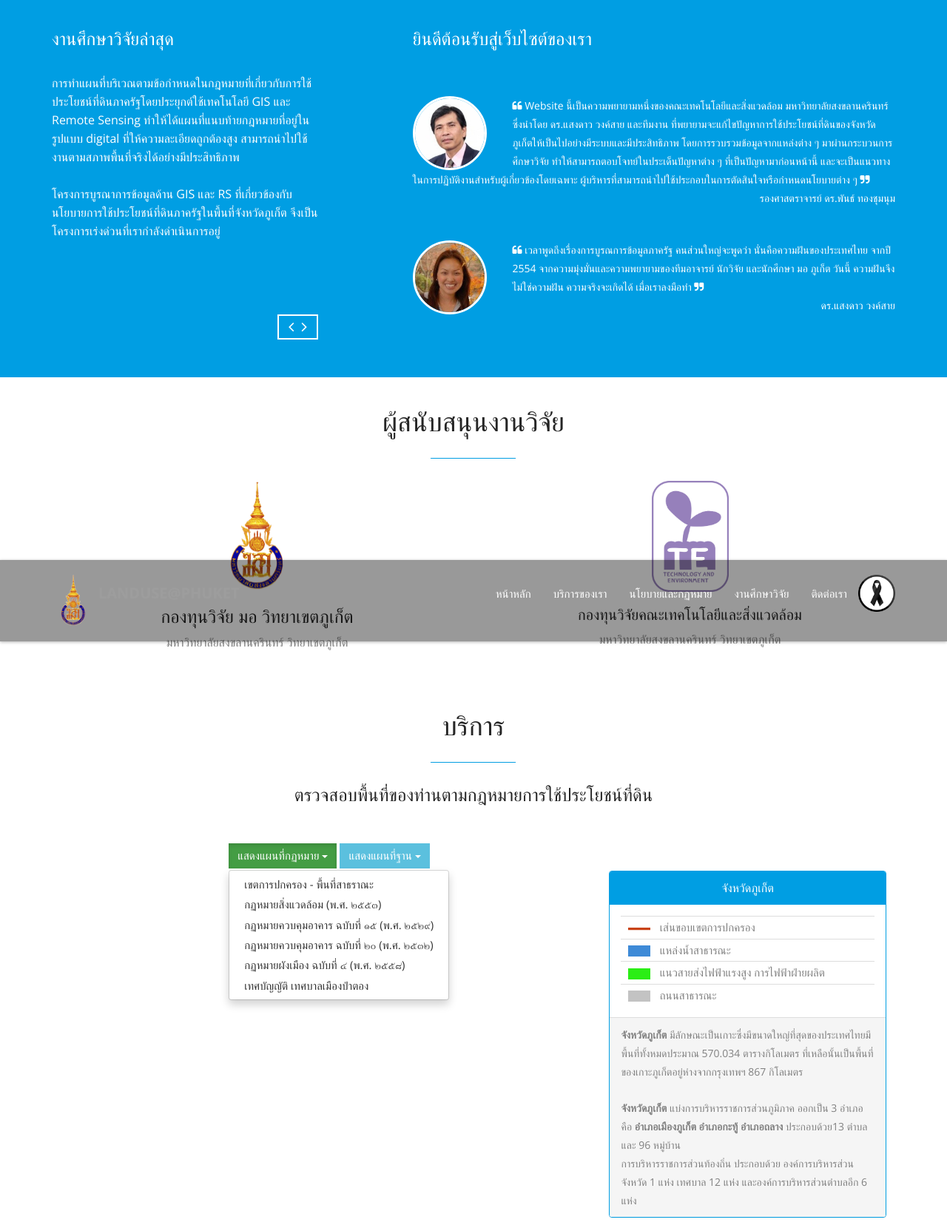
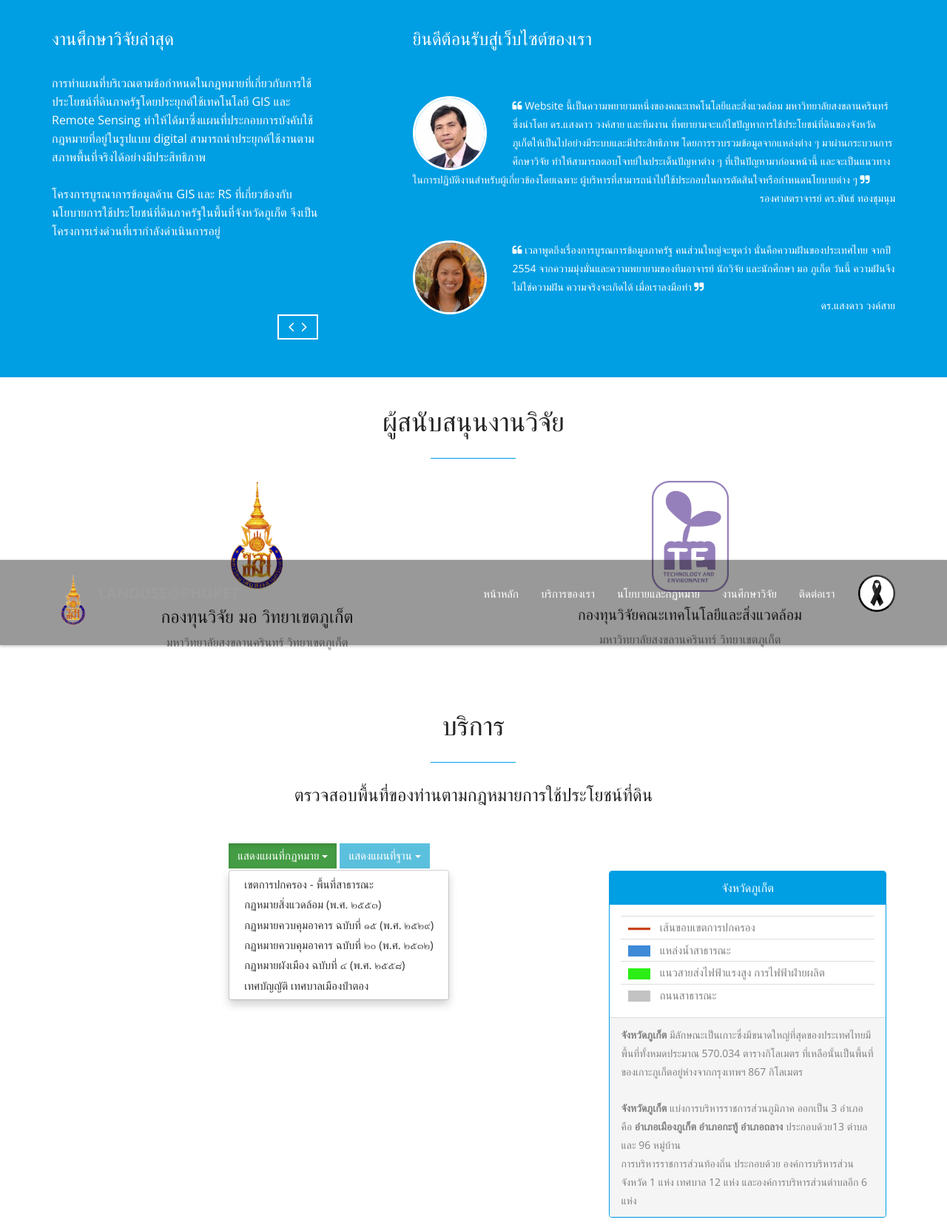
Before and after one commit to naong69/luphuket_2016, a PHP site: page / in a window 1280 px wide, after a click on "แสดงแผนที่กฏหมาย". Shown: the part 801-2461 px from the top of the page at 74% size. Run offline with PHP 8.4, Linux system fonts and the light colour scheme; some libraries are stand-ins or nearby versions.

Commit message:
v1.8
text spelling proved

```diff
--- a/index.html
+++ b/index.html
@@ -173,6 +173,10 @@
 			div #logo{
 				float:left;
 				margin-left: 10px;
+				margin-bottom: 5px;
+			}
+			img #ribbon{
+				margin-left: 20px;
 			}
 
 		</style>
@@ -228,7 +232,7 @@
                         <li><a href="#lu-acts">นโยบายและกฏหมาย</a></li>
 						<li><a href="#portfolio">งานศึกษาวิจัย</a></li>
                         <li><a href="#contact">ติดต่อเรา</a></li>
-						<li><img src="img/ribbon.png" width="50px" height="50px"></li>
+						<li>&nbsp;&nbsp;&nbsp;&nbsp;<img src="img/ribbon.png" width="50px" height="50px" id="ribbon"></li>
                     </ul>
                 </nav>
 				<!-- /main nav -->
@@ -320,10 +324,10 @@
 								<h3>งานศึกษาวิจัยล่าสุด</h3>
 								<div id="works">
 									<div class="work-item">
-										<p>การทำแผนที่บริเวณตามข้อกำหนดในกฎหมายที่เกี่ยวกับการใช้ประโยชน์ที่ดินภาครัฐโดยประยุกต์ใช้เทคโนโลยี GIS และ Remote Sensing ทำให้ได้แผนที่แนบท้ายกฎหมายที่อยู่ในรูปแบบ digital ที่ให้ความละเอียดถูกต้องสูง สามารถนำไปใช้งานตามสภาพพื้นที่จริงได้อย่างมีประสิทธิภาพ<br> <br> โครงการบูรณาการข้อมูลด้าน GIS และ RS ที่เกี่ยวข้องกับนโยบายการใช้ประโยชน์ที่ดินภาครัฐในพื้นที่จังหวัดภูเก็ต จึงเป็นโครงการเร่งด่วนที่เรากำลังดำเนินการอยู่</p>
+										<p>การทำแผนที่บริเวณตามข้อกำหนดในกฎหมายที่เกี่ยวกับการใช้ประโยชน์ที่ดินภาครัฐโดยประยุกต์ใช้เทคโนโลยี GIS และ Remote Sensing ทำให้ได้มาซึ่งแผนที่ประกอบการบังคับใช้กฎหมายที่อยู่ในรูปแบบ digital สามารถนำประยุกต์ใช้งานตามสภาพพื้นที่จริงได้อย่างมีประสิทธิภาพ<br> <br> โครงการบูรณาการข้อมูลด้าน GIS และ RS ที่เกี่ยวข้องกับนโยบายการใช้ประโยชน์ที่ดินภาครัฐในพื้นที่จังหวัดภูเก็ต จึงเป็นโครงการเร่งด่วนที่เรากำลังดำเนินการอยู่</p>
 									</div>
 									<div class="work-item">
-										<p>ปัญหาสำคัญในการบังคับใช้กฎหมายการใช้ประโยชน์ที่ดินภาครัฐของผู้บังคับใช้กฎหมายในท้องที่ คือการตีความและการอ้างอิงกฎหมายที่มีวัถุประสงค์แตกต่างกัน หลายฉบับ ซึ่งยากต่อการปฏิบัติในการบังคับใช้กฎหมาย  <br><br> การศึกษา<u>ความไม่สอดคล้องกันในเชิงพื้นที่และนิยามตามการตีความกฎหมาย</u>การใช้ประโยชน์ที่ดินภาครัฐ ในรูปแบบ content analysis และ matrix analysis จะสามารถระบุความไม่สอดคล้องกันของกฎหมายที่เกี่ยวข้องต่าง ๆ ได้ เพื่อการนำไปสู่การแก้กฎระเบียบ และสร้างแนวปฏิบัติที่สามารถลดปัญหาการบังคับใช้กฎหมาย และความขัดแย้งในพื้นที่ได้อย่างมีประสิทธิภาพ</p>
+										<p>ปัญหาสำคัญในการบังคับใช้กฎหมายการใช้ประโยชน์ที่ดินของเจ้าหน้าที่รัฐในท้องที่ คือการตีความและการอ้างอิงกฎหมายที่เกี่ยวข้องหลายๆ ฉบับที่มีวัตถุประสงค์แตกต่างกัน ซึ่งยากต่อการปฏิบัติในการบังคับใช้กฎหมาย  <br><br> การศึกษา<u>ความไม่สอดคล้องกันในเชิงพื้นที่ และนิยามตามเนื้อหากฎหมาย</u>การใช้ประโยชน์ที่ดินภาครัฐ ในรูปแบบ content analysis และ matrix analysis จะสามารถระบุความไม่สอดคล้องกันของกฎหมายที่เกี่ยวข้องต่าง ๆ ได้ เพื่อการนำไปสู่การแก้ไขกฎระเบียบ และสร้างแนวปฏิบัติที่สามารถลดปัญหาการบังคับใช้กฎหมาย และความขัดแย้งในพื้นที่ได้อย่างมีประสิทธิภาพ</p>
 									</div>
 									<div class="work-item">
 										<p><u>One map solution</u> สำหรับการบูรณาการข้อมูลต่าง ๆ จากหน่วยงานภาครัฐ ที่จะเป็นประโยชน์ต่อการกำหนดนโยบาย การบริหารจัดการ และการแก้ไขปัญหาต่างๆ ของจังหวัดภูเก็ต ในลักษณะ smart governance จะสามารถสนับสนุนการเป็น smart city ของจังหวัดภูเก็ตตามนโยบาย Thailand 4.0 ของรัฐบาลได้เป็นอย่างดี <br><br> โครงการศึกษาความเป็นไปได้ และการพัฒนาระบบที่เรียกว่า <u>Smart Data Integration and Visualization for Decision Making</u>   ที่อยู่บน Cloud Platform สำหรับหน่วยงานภาครัฐและประชาชนทั้วไป จึงเป็นโครงการศึกษาวิจัยและพัฒนาที่เราต้องการทำให้เกิดขึ้นเพื่อสนับสนุนการพัฒนาจังหวัดภูเก็ตของเราอย่างยังยืน</p>
@@ -411,7 +415,7 @@
 									  แสดงแผนที่กฏหมาย <span class="caret"></span>
 									</button>
 									<ul class="dropdown-menu" role="menu" style="font-size: 15px;">
-									  <li><a href="javascript:changeLawMap('boundary');">เขตการปกครอง - พื้นที่สาธราณะ</a></li>
+									  <li><a href="javascript:changeLawMap('boundary');">เขตการปกครอง - พื้นที่สาธารณะ</a></li>
 									  <li><a href="javascript:changeLawMap('envi');">กฏหมายสิ่งแวดล้อม (พ.ศ. ๒๕๕๓)</a></li>
 									  <li><a href="javascript:changeLawMap('bc15');">กฏหมายควบคุมอาคาร ฉบับที่ ๑๕ (พ.ศ. ๒๕๒๙)</a></li>
 									  <li><a href="javascript:changeLawMap('bc20');">กฏหมายควบคุมอาคาร ฉบับที่ ๒๐ (พ.ศ. ๒๕๓๒)</a></li>
@@ -433,7 +437,7 @@
 								<div id="map" class="map">
 									<!-- alert box -->
 									<div id="zoom-alert" class="alert alert-danger" role="alert">
-										<strong>กรุณาขยายแผนที่</strong> แล้วเลือกพื้นที่ใหม่ เพื่อความถูกต้องในการตรวจสอบ
+										เพื่อความถูกต้องในการตรวจสอบ <strong>กรุณาขยายแผนที่</strong> แล้วเลือกพื้นที่ใหม่
 									</div>
 									<div id="public-area-alert" class="alert alert-danger" role="alert">
 										พื้นที่ที่คุณเลือกเป็น <strong>พื้นที่สาธารณะ</strong> กรุณาเลือกพื้นที่ใหม่
@@ -452,7 +456,7 @@
 										<div class="panel-heading">จังหวัดภูเก็ต</div>
 										<div class="panel-body table-responsive">
 											<table class="table table-hover legend-table">
-												<tr><td><img src="map/img/public/boundary.png" height="15px" width="30px"></td><td class="text-left">เส่นขอบเขตการปกครอง</td></tr>
+												<tr><td><img src="map/img/public/boundary.png" height="15px" width="30px"></td><td class="text-left">เส้นขอบเขตการปกครอง</td></tr>
 												<tr><td><img src="map/img/public/water.png" height="15px" width="30px"></td><td class="text-left">แหล่งน้ำสาธารณะ</td></tr>
 												<tr><td><img src="map/img/public/power_line.png" height="15px" width="30px"></td><td class="text-left">แนวสายส่งไฟฟ้าแรงสูง การไฟฟ้าฝ่ายผลิต</td></tr>
 												<tr><td><img src="map/img/public/road.png" height="15px" width="30px"></td><td class="text-left">ถนนสาธารณะ</td></tr>
@@ -478,7 +482,7 @@
 												<tr><td><img src="map/img/envi/zone_5.png" height="15px" width="30px"></td><td class="text-left">บริเวณที่ ๕ : พื้นที่ดินประเภทชนบทและเกษตรกรรม</td></tr>
 												<tr><td><img src="map/img/envi/zone_6.png" height="15px" width="30px"></td><td class="text-left">บริเวณที่ ๖ : พื้นที่ที่มีความสูงจากระดับน้ำทะเลปานกลางตั้งแต่ ๔๐ - ๘๐ เมตร</td></tr>
 												<tr><td><img src="map/img/envi/zone_7.png" height="15px" width="30px"></td><td class="text-left">บริเวณที่ ๗ : พื้นที่ที่มีความสูงจากระดับน้ำทะเลปานกลางเกินกว่า ๘๐ เมตร ขึ้นไป</td></tr>
-												<tr><td><img src="map/img/envi/zone_8.png" height="15px" width="30px"></td><td class="text-left">บริเวณที่ ๘ : พื้นที่ในเกาะภูเก็ตและเกาะต่าง ๆ นอกจากบริเวณที่ ๑ถึง บริเวณที่ ๗</td></tr>
+												<tr><td><img src="map/img/envi/zone_8.png" height="15px" width="30px"></td><td class="text-left">บริเวณที่ ๘ : พื้นที่ในเกาะภูเก็ตและเกาะต่าง ๆ นอกจากบริเวณที่ ๑ ถึง บริเวณที่ ๗</td></tr>
 												<tr><td><img src="map/img/envi/zone_9.png" height="15px" width="30px"></td><td class="text-left">บริเวณที่ ๙ : พื้นที่น่านน้ำทะเลภายในเขตจังหวัดภูเก็ต</td></tr>
 											</table>
 										</div>
@@ -489,7 +493,7 @@
 										<div class="panel-heading">กฏหมายควบคุมอาคาร ฉบับที่ ๑๕ (พ.ศ. ๒๕๒๙)</div>
 										<div class="panel-body table-responsive">
 											<table class="table table-hover legend-table">
-												<tr><td><img src="map/img/building/zone_1.png" height="15px" width="30px"></td><td class="text-left">บริเวณที่ ๑ : พื้นที่ในบริเวณที่เริ่มจากแนวเขตความคุมอาคารตะวันตก ไปทางทิศตะวันออกข้ามถนนป่าตอง-กมลา ถนนทวีวงศ์ และถนนเลียบหาดป่าตอง
+												<tr><td><img src="map/img/building/zone_1.png" height="15px" width="30px"></td><td class="text-left">บริเวณที่ ๑ : พื้นที่ในบริเวณที่เริ่มจากแนวเขตควบคุมอาคารตะวันตก ไปทางทิศตะวันออกข้ามถนนป่าตอง-กมลา ถนนทวีวงศ์ และถนนเลียบริมหาดป่าตองจนถึงระยะที่ห่างจากแนวศูนย์กลางถนนป่าตอง-กมลา ถนนทวีวงศ์ และถนนเลียบริมหาดป่าตอง
 												 ๑๕ เมตร ไปทางทิศเหนือจดเขตตำบลกมลา ไปทางทิศใต้จนจดบริเวณที่ห่างจากกึ่งกลางคลองปากบางไปทางทิศใต้ตามแนวถนนเลียบริมหาดป่าตองเป็นระยะ ๕๐๐ เมตร</td></tr>
 												<tr><td><img src="map/img/building/zone_4.png" height="15px" width="30px"></td><td class="text-left">บริเวณที่ ๒ : พื้นที่ที่วัดจากแนวศูนย์กลางถนนราษฏรอุทิศ ถนนสองร้อยปี และถนนทุกสายที่เชื่อมระหว่างถนนทวีวงค์กับถนนราษฏรอุทิศ และถนนสองร้อยปี ออกไปทั้งสองข้าง ข้างละ ๑๕ เมตร</td></tr>
 												<tr><td><img src="map/img/building/zone_3.png" height="15px" width="30px"></td><td class="text-left">บริเวณที่ ๓ : พื้นที่ที่วัดจากสุดแนวเขตบริเวณที่ ๑ ตลอดแนวไปทางทิศตะวันออกเป็นระยะ ๑๕๐ เมตร</td></tr>
--- a/js/main.js
+++ b/js/main.js
@@ -474,7 +474,13 @@ function init() {
         position: new google.maps.LatLng(7.894724, 98.352156),
         map: map,
 		icon: 'img/icons/map-marker.png',
+		title: 'คณะเทคโนโลยีและสิ่งแวดล้อม มหาวิทยาลัยสงขลานครินทร์ วิทยาเขตภูเก็ต'
     });
+
+	marker.addListener('click', function() {
+	 window.open('https://www.google.co.th/maps/place/Faculty+of+Technology+and+Environment/@7.8922156,98.3471783,15z/data=!4m5!3m4!1s0x0:0x43ed556e96eb7eb8!8m2!3d7.8947623!4d98.352077?hl=en','_blank')
+	});
+
 }
 
 // ========== END GOOGLE MAP ========== //
```
Also changed, not shown: php/lu_act_validate.php (+10 -10 lines).
